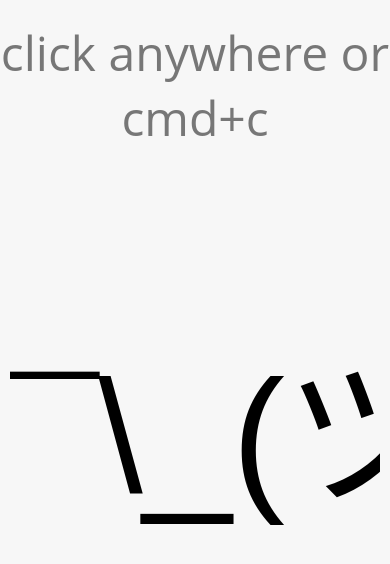
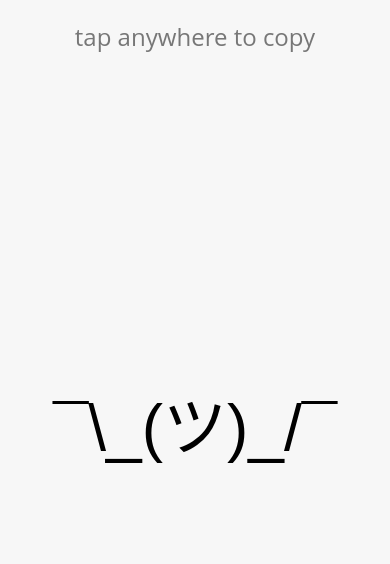
Before and after one commit to tzusman/shrug.es, a plain HTML site: page index.html in a window 390 px wide. Drawn offline with Linux system fonts and the light colour scheme.

Commit message:
¯\_(ツ)_/¯

```diff
--- a/index.html
+++ b/index.html
@@ -8,6 +8,7 @@
     <meta name="author" content="Todd Zusman @tzusman" />
     <meta name="robots" content="All" />
     <meta name="github" content="https://github.com/tzusman/shrug.es" />
+    <meta name="viewport" content="width=device-width, initial-scale=1.0, maximum-scale=1, user-scalable=0">
     <style>
       ::selection {
         background: transparent;
@@ -39,29 +40,30 @@
         transition: color 0.25s;
       }
 
-      span { top: 20px; font-size: .8rem; }
+      span.click { top: 20px; font-size: .8rem; display: block; }
+      span.tap { top: 20px; font-size: 1.5rem; display: none; }
       .copied span { color: #ccc; }
 
       div { top: 45px; color: transparent; }
       .copied div { color: #777; }
 
       @media (max-device-width: 800px) {
-        input {
-          font-size: 10rem;
-        }
+        span.click { display: none; }
+        span.tap { display: block; }
+        div { top: 60px; font-size: 2rem; }
+        input {font-size: 4rem; }
+      }
 
-        span {
-          font-size: 3rem;
-        }
-      }
+
     </style>
   </head>
   <body>
 
+    <span class="click">click anywhere or cmd+c</span>
+    <span class="tap">tap anywhere to copy</span>
+    <div>copied!</div>
+
     <input value="¯\_(ツ)_/¯" readonly />
-
-    <span>click anywhere or cmd+c</span>
-    <div>copied!</div>
 
     <script>
       var shrug = document.getElementsByTagName('input')[0];
```
